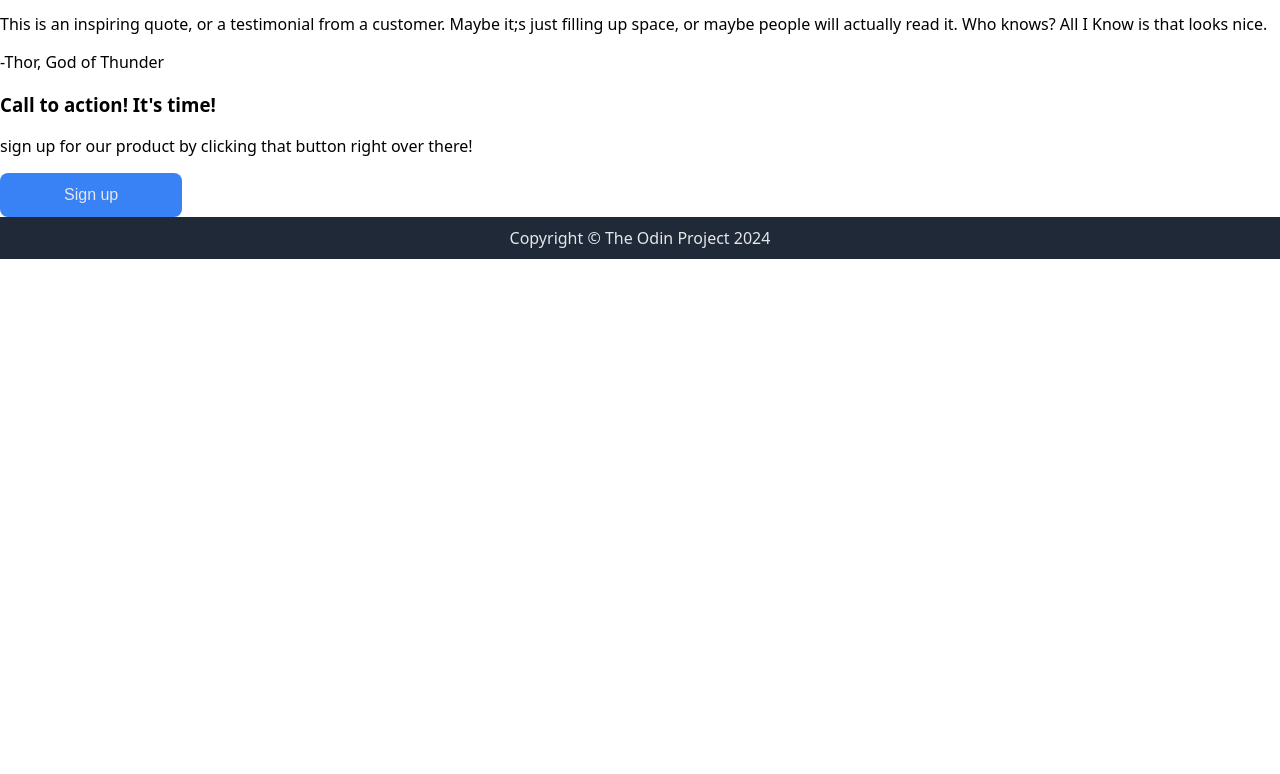
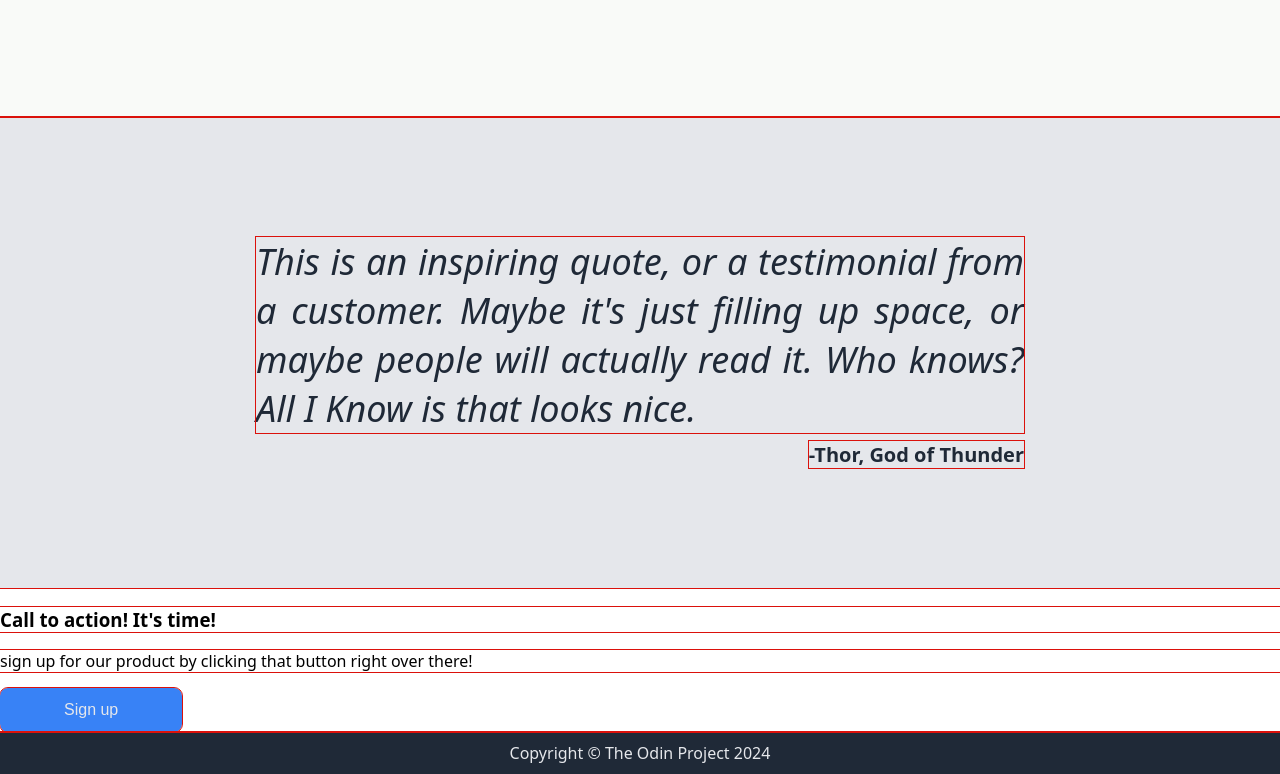
Before and after one commit to Mvp1931/odin-landing, a plain HTML site: page index.html in a window 1280 px wide. Shown: the part 980-1754 px from the top of the page. Before the commit the page ends 1239 px from the top, so only its background shows below. Drawn offline with Linux system fonts and the light colour scheme.

Commit message:
sixth commit: Quote Section complete

```diff
--- a/index.html
+++ b/index.html
@@ -86,12 +86,12 @@
             class="container-quote"
             id="quote"
         >
-            <p class="quote">
+            <span class="quote">
                 This is an inspiring quote, or a testimonial from a customer.
-                Maybe it;s just filling up space, or maybe people will actually
+                Maybe it's just filling up space, or maybe people will actually
                 read it. Who knows? All I Know is that looks nice.
-            </p>
-            <p class="quote-author">-Thor, God of Thunder</p>
+            </span>
+            <span class="quote-author">-Thor, God of Thunder</span>
         </div>
         <div
             class="container-signup"
--- a/stylesheet.css
+++ b/stylesheet.css
@@ -1,6 +1,6 @@
-/* * {
+* {
     outline: 1px rgb(219, 17, 11) solid;
-} */
+}
 
 body {
     margin: 0;
@@ -104,7 +104,7 @@ button {
     justify-content: space-between;
     align-items: center;
     background-color: #f9faf8;
-    padding: 5vh 0;
+    padding: 10vh 0 15vh 0;
 }
 
 .info-header {
@@ -141,3 +141,28 @@ button {
     text-align: center;
     margin: 1vh 0 0 0;
 }
+
+.container-quote {
+    display: flex;
+    flex-direction: column;
+    justify-content: center;
+    align-items: center;
+    background-color: #e5e7eb;
+    padding: 15vh 20vw;
+}
+
+.quote {
+    font-size: 36px;
+    font-style: italic;
+    font-weight: 200;
+    color: #1f2937;
+    text-align: justify;
+}
+
+.quote-author {
+    font-size: 20px;
+    font-weight: 700;
+    color: #1f2937;
+    align-self: flex-end;
+    margin-top: 1vh;
+}
```
Also changed, not shown: 1 other file.
